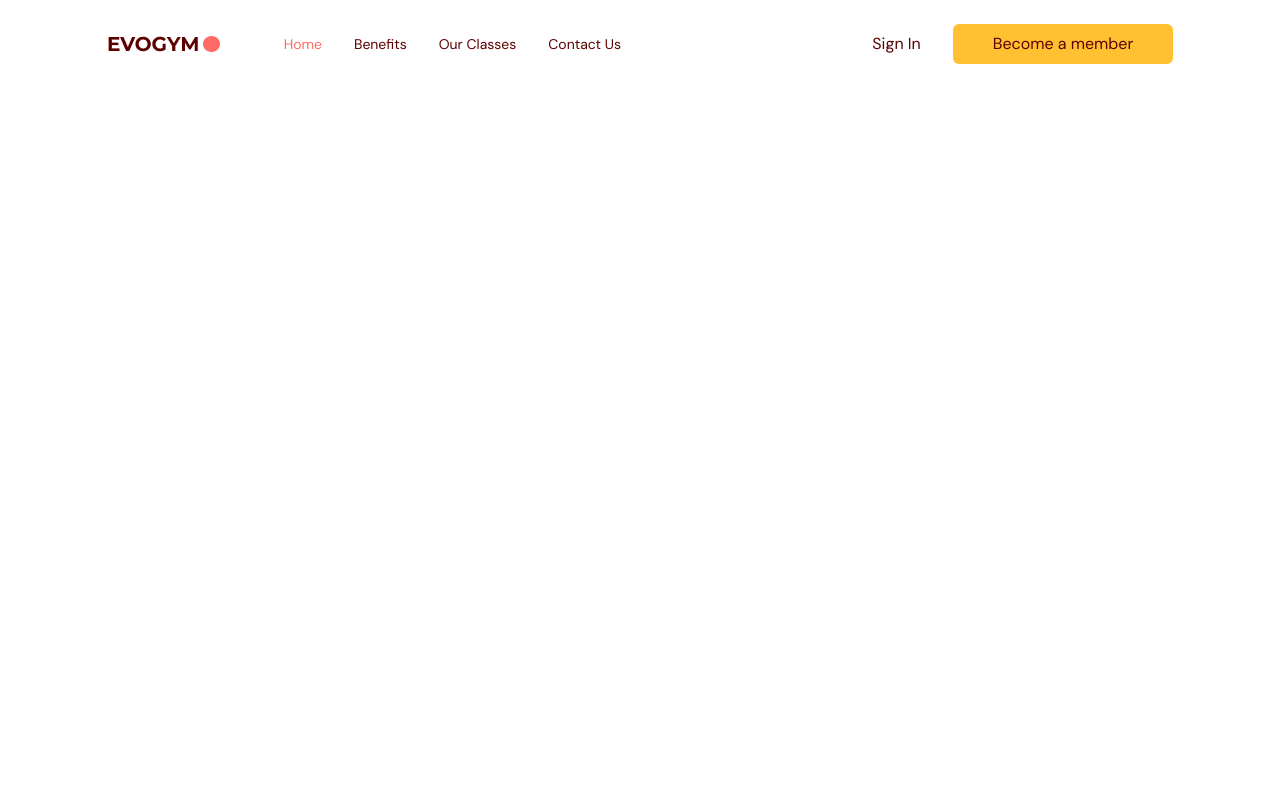
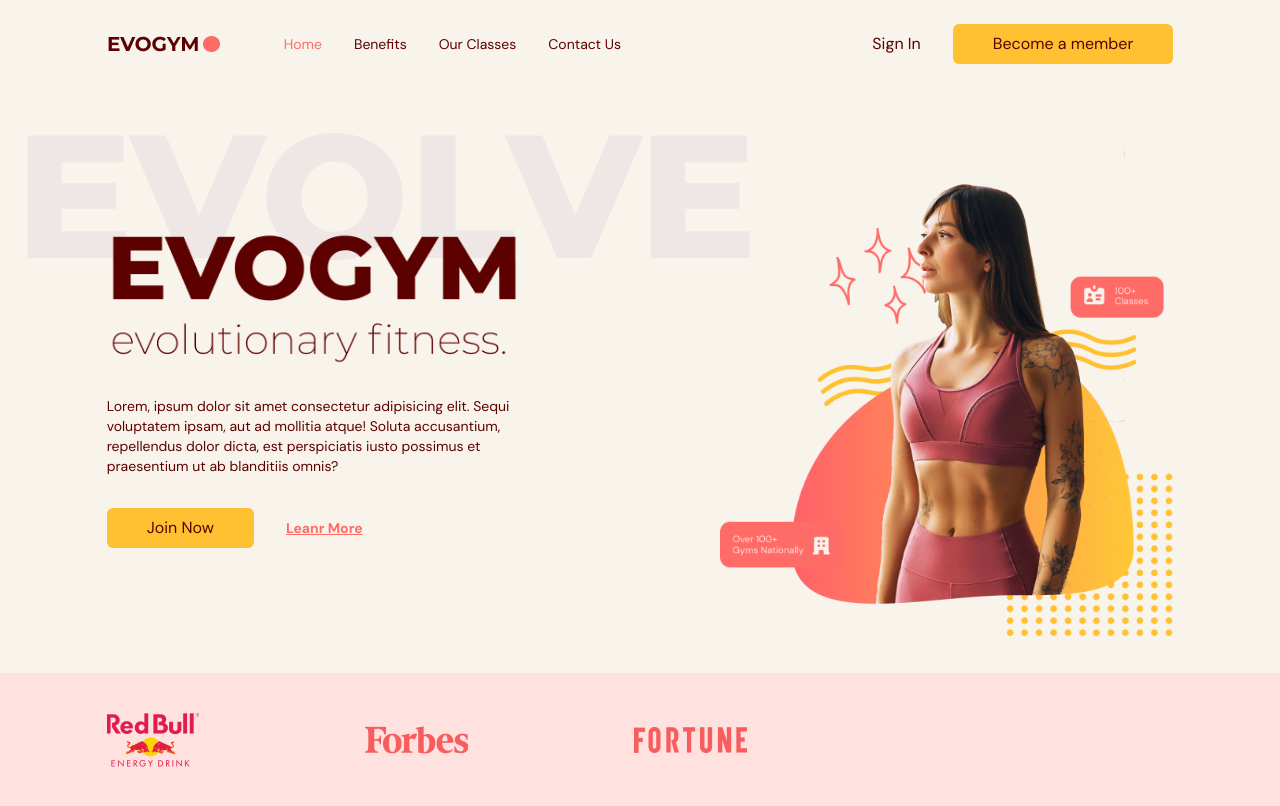
Before and after one commit to huu-thien/gym-ts, a React (Vite) app: page / in a window 1280 px wide. Shown: the top 806 px of the page. Built offline with nearby package versions, Linux system fonts and the light colour scheme.

Commit message:
home page + motion

```diff
--- a/src/App.tsx
+++ b/src/App.tsx
@@ -1,7 +1,7 @@
 import { useEffect, useState } from "react";
 import Navbar from "@/scenes/navbar";
 import { SelectedPage } from "./shared/types";
-import { log } from "console";
+import Home from "./scenes/home";
 
 function App() {
   const [selectedPage, setSelectedPage] = useState<SelectedPage>(
@@ -24,12 +24,13 @@
   }, []);
 
   return (
-    <div className="app bg-gray-30">
+    <div className="app bg-gray-20">
       <Navbar
         isTopOfPage={isTopOfPage}
         selectedPage={selectedPage}
         setSelectedPage={() => setSelectedPage}
       />
+      <Home setSelectedPage={() => setSelectedPage}/>
     </div>
   );
 }
--- /dev/null
+++ b/src/scenes/home/index.tsx
@@ -0,0 +1,101 @@
+import { SelectedPage } from "@/shared/types";
+import useMediaQuery from "@/hooks/useMediaQuery";
+import ActionButton from "@/shared/ActionButton";
+import HomePageText from "@/assets/HomePageText.png";
+import HomePageGraphic from "@/assets/HomePageGraphic.png";
+import SponsorRedBull from "@/assets/SponsorRedBull.png";
+import SponsorForbes from "@/assets/SponsorForbes.png";
+import SponsorFortune from "@/assets/SponsorFortune.png";
+import AnchorLink from "react-anchor-link-smooth-scroll";
+import { motion } from "framer-motion";
+
+type PropsType = {
+  setSelectedPage: (value: SelectedPage) => void;
+};
+
+const Home = ({ setSelectedPage }: PropsType) => {
+  const isAboveMediumScreens = useMediaQuery("(min-width: 1060px)");
+
+  return (
+    <section id="home" className="gap-16 bg-gray-20 py-10 md:h-full md:pb-0">
+      {/* IMAGE AND MAIN HEADER */}
+      <motion.div
+        className="md:flex mx-auto w-5/6 items-center justify-center md:h-5/6"
+        onViewportEnter={() => setSelectedPage(SelectedPage.Home)}
+      >
+        {/* MAIN HEADER */}
+        <div className="z-10 mt-32 md:basis-3/5">
+          {/* HEADINGS */}
+          <motion.div
+            className="md:-mt-20"
+            initial="hidden"
+            whileInView="visible"
+            viewport={{ once: true, amount: 0.5 }}
+            transition={{ duration: 0.5 }}
+            variants={{
+              hidden: { opacity: 0, x: -50 },
+              visible: { opacity: 1, x: 0 },
+            }}
+          >
+            <div className="relative">
+              <div className="before:absolute before:-top-20 before:-left-20 before:z-[-1] md:before:content-evolvetext  ">
+                <img src={HomePageText} alt="home-page-text" />
+              </div>
+            </div>
+
+            <p className="mt-8 text-sm">
+              Lorem, ipsum dolor sit amet consectetur adipisicing elit. Sequi
+              voluptatem ipsam, aut ad mollitia atque! Soluta accusantium,
+              repellendus dolor dicta, est perspiciatis iusto possimus et
+              praesentium ut ab blanditiis omnis?
+            </p>
+          </motion.div>
+
+          {/* ACTIONS */}
+          <motion.div
+            className="mt-8 flex items-center gap-8"
+            initial="hidden"
+            whileInView="visible"
+            viewport={{ once: true, amount: 0.5 }}
+            transition={{ delay: 0.2, duration: 0.5 }}
+            variants={{
+              hidden: { opacity: 0, x: -50 },
+              visible: { opacity: 1, x: 0 },
+            }}
+          >
+            <ActionButton setSelectedPage={setSelectedPage}>
+              Join Now
+            </ActionButton>
+            <AnchorLink
+              className="text-sm font-bold text-primary-500 underline hover:text-secondary-500"
+              onClick={() => setSelectedPage(SelectedPage.ContactUs)}
+              href={`#${SelectedPage.ContactUs}`}
+            >
+              <p>Leanr More</p>
+            </AnchorLink>
+          </motion.div>
+        </div>
+
+        {/* IMAGE */}
+        <div className="flex basis-3/5 justify-center md:z-10 md:ml-40 md:mt-16 md:justify-items-end">
+          <img src={HomePageGraphic} alt="home-page-graphic" />
+        </div>
+      </motion.div>
+
+      {/* SPONSORS */}
+      {isAboveMediumScreens && (
+        <div className="h-[150px] w-full bg-primary-100 py-10">
+          <div className="mx-auto w-5/6">
+            <div className="flex w-3/5 items-center justify-between gap-8">
+              <img src={SponsorRedBull} alt="redbull-sponsor" />
+              <img src={SponsorForbes} alt="redbull-forbes" />
+              <img src={SponsorFortune} alt="redbull-fortune" />
+            </div>
+          </div>
+        </div>
+      )}
+    </section>
+  );
+};
+
+export default Home;
```
